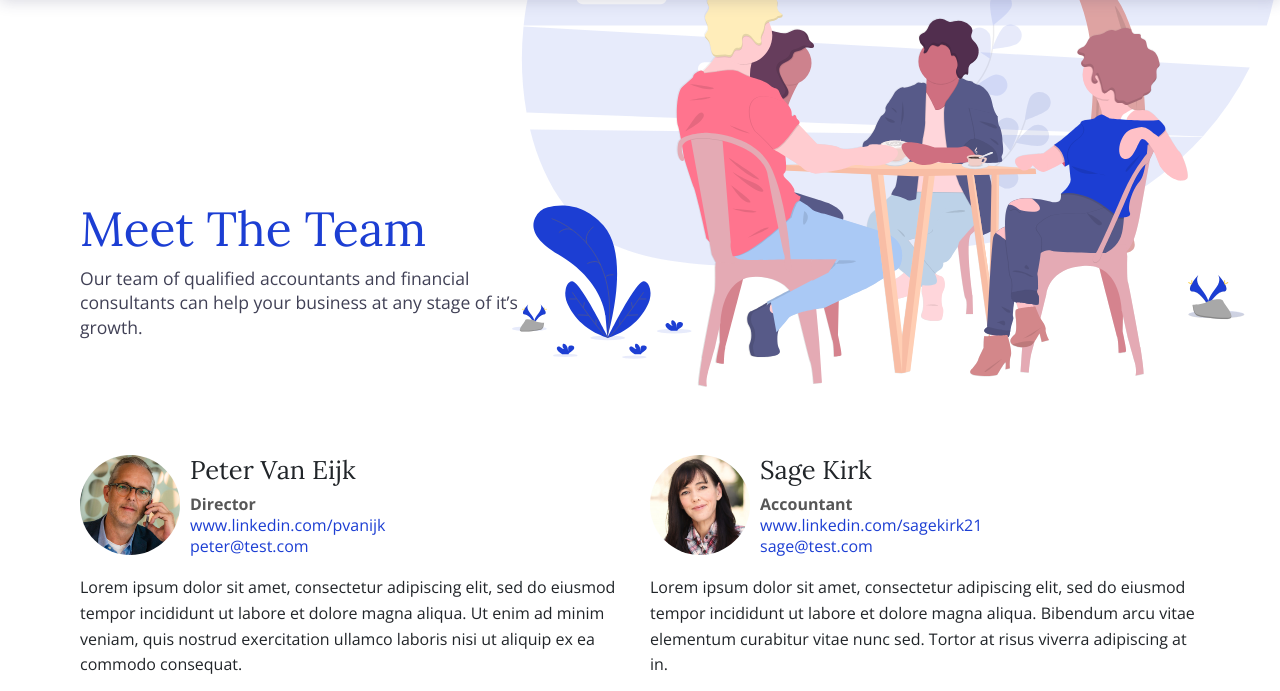
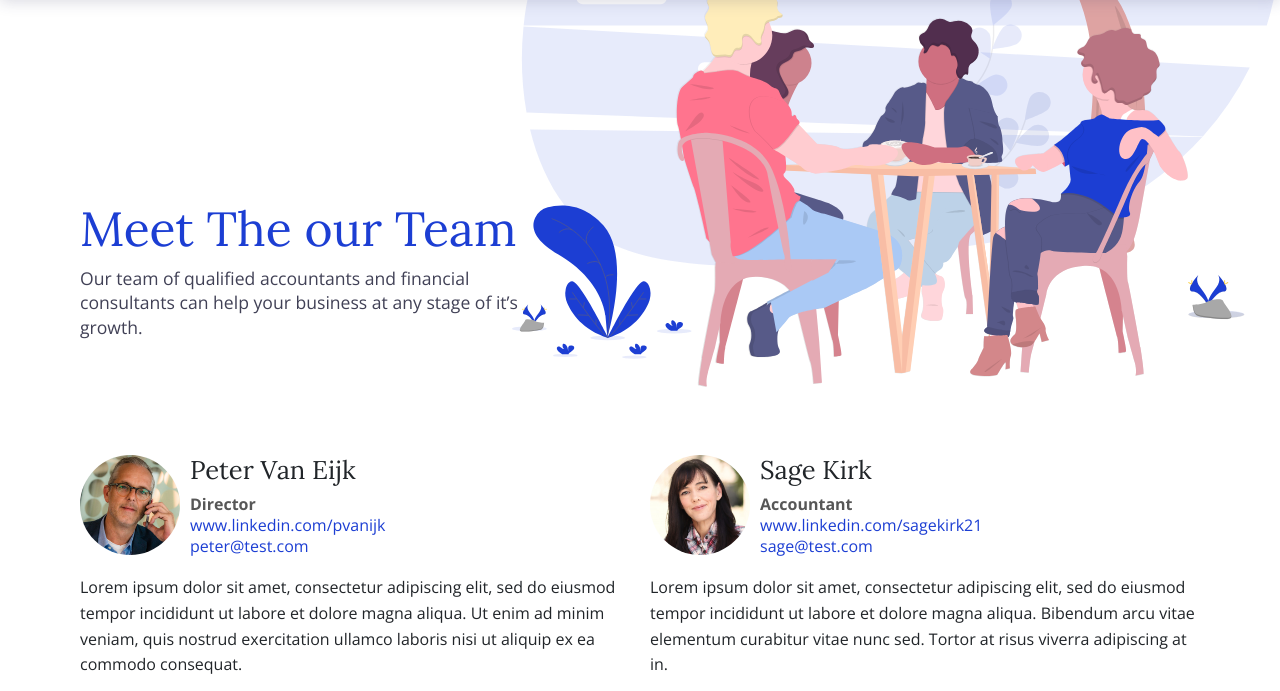
Before and after one commit to Nilesh5995/gatsby-serif-home-gatsbyCloud, a Gatsby site: page /team in a window 1280 px wide. Shown: the part 50-741 px from the top of the page. Built offline with nearby package versions, Linux system fonts and the light colour scheme; Gatsby itself is replaced by a stand-in of ours.

Commit message:
see the changes of team of index page

```diff
--- a/src/pages/team/index.js
+++ b/src/pages/team/index.js
@@ -12,7 +12,7 @@ const Team = (props) => {
         <div className="container">
           <div className="row">
             <div className="col-12">
-              <h1>Meet The Team</h1>
+              <h1>Meet The our  Team</h1>
               <p>
                 Our team of qualified accountants and financial consultants can help your business
                 at any stage of it’s growth.
```
